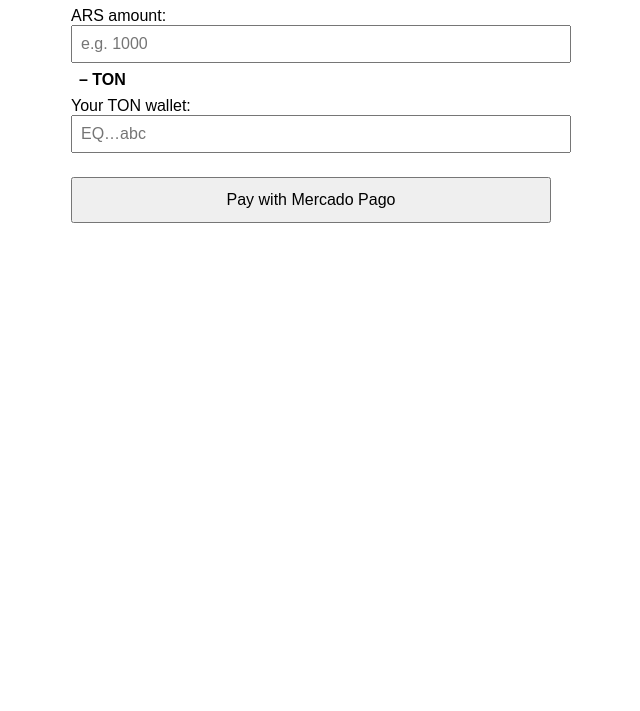
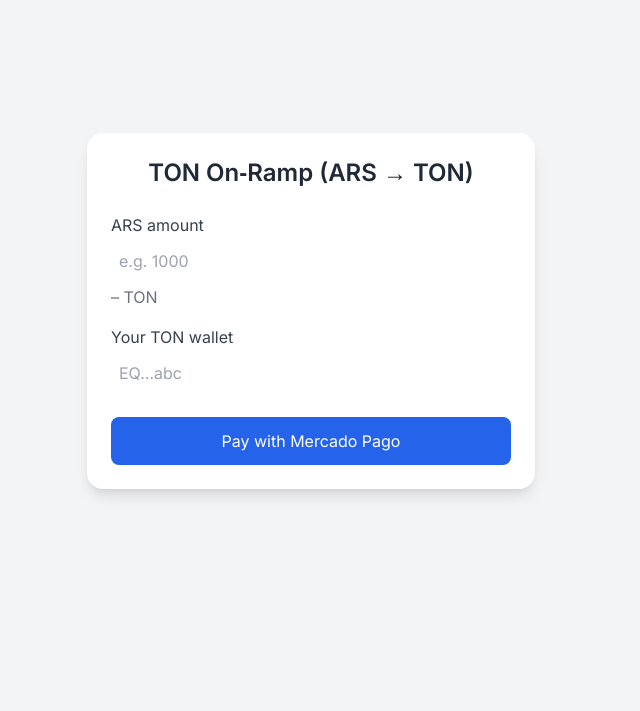
Before and after one commit to pedromarotta/hackaTON, a website: page public/index.html in a window 1280 px wide. Shown: the part 89-800 px from the top of the page, without its empty margins (329-969 px from the left). Drawn offline with nearby package versions, Linux system fonts and the light colour scheme.

Commit message:
UI: add Tailwind styling and live TON/ARS inputs to index.html

```diff
--- a/public/index.html
+++ b/public/index.html
@@ -4,29 +4,52 @@
   <meta charset="UTF-8" />
   <meta name="viewport" content="width=device-width, initial-scale=1.0"/>
   <title>TON On‑Ramp Demo</title>
+
+  <!-- Tailwind via CDN -->
+  <script src="https://cdn.tailwindcss.com"></script>
+  <!-- Inter font for that fintech vibe -->
+  <link href="https://fonts.googleapis.com/css2?family=Inter:wght@400;600&display=swap" rel="stylesheet">
   <style>
-    body { font-family: sans-serif; padding: 1rem; max-width: 480px; margin: auto; }
-    label { display: block; margin: 0.5rem 0; }
-    input { width: 100%; padding: 0.5rem; font-size: 1rem; }
-    #tonQuote { margin-left: 0.5rem; font-weight: bold; }
-    button { margin-top: 1rem; padding: 0.75rem; font-size: 1rem; width: 100%; }
+    body { font-family: 'Inter', sans-serif; background-color: #f3f4f6; }
   </style>
 </head>
-<body>
-  <h1>TON On‑Ramp (ARS → TON)</h1>
+<body class="min-h-screen flex items-center justify-center p-4">
 
-  <label>
-    ARS amount:
-    <input type="number" id="arsInput" placeholder="e.g. 1000" min="0" />
-  </label>
-  <span id="tonQuote">– TON</span>
+  <div class="w-full max-w-md bg-white rounded-2xl shadow-lg p-6">
+    <h1 class="text-2xl font-semibold text-gray-800 mb-6 text-center">
+      TON On‑Ramp (ARS → TON)
+    </h1>
 
-  <label>
-    Your TON wallet:
-    <input type="text" id="walletInput" placeholder="EQ…abc" />
-  </label>
+    <label class="block mb-4">
+      <span class="text-gray-700">ARS amount</span>
+      <input
+        type="number"
+        id="arsInput"
+        class="mt-1 block w-full rounded-lg border-gray-300 p-2 focus:ring-blue-500 focus:border-blue-500"
+        placeholder="e.g. 1000"
+        min="0"
+      />
+      <div id="tonQuote" class="mt-1 text-gray-500">– TON</div>
+    </label>
 
-  <button id="payBtn">Pay with Mercado Pago</button>
+    <label class="block mb-6">
+      <span class="text-gray-700">Your TON wallet</span>
+      <input
+        type="text"
+        id="walletInput"
+        class="mt-1 block w-full rounded-lg border-gray-300 p-2 focus:ring-blue-500 focus:border-blue-500"
+        placeholder="EQ…abc"
+        required
+      />
+    </label>
+
+    <button
+      id="payBtn"
+      class="w-full bg-blue-600 hover:bg-blue-700 text-white font-medium py-3 rounded-lg transition"
+    >
+      Pay with Mercado Pago
+    </button>
+  </div>
 
   <script>
     const priceEl  = document.getElementById('tonQuote');
@@ -34,10 +57,10 @@
     const walletIn = document.getElementById('walletInput');
     const payBtn   = document.getElementById('payBtn');
 
-    // 1) Load saved wallet on page load
+    // Load saved wallet
     walletIn.value = localStorage.getItem('tonWallet') || '';
 
-    // 2) Live TON quote on ARS input
+    // Update TON quote on ARS input
     arsInput.addEventListener('input', async () => {
       const ars = parseFloat(arsInput.value);
       if (!ars) {
@@ -56,17 +79,16 @@
       }
     });
 
-    // 3) Save wallet on blur
+    // Save wallet on blur
     walletIn.addEventListener('blur', () => {
       const w = walletIn.value.trim();
       if (w) localStorage.setItem('tonWallet', w);
     });
 
-    // 4) Pay button handler
+    // Pay button handler
     payBtn.addEventListener('click', async () => {
       const amount = parseFloat(arsInput.value);
       const wallet = walletIn.value.trim();
-
       if (!amount || !wallet) {
         return alert('Please enter both an ARS amount and your TON wallet address.');
       }
```
Also changed, not shown: src/price.js (+27 -53 lines), src/server.js (+19 -7 lines).
